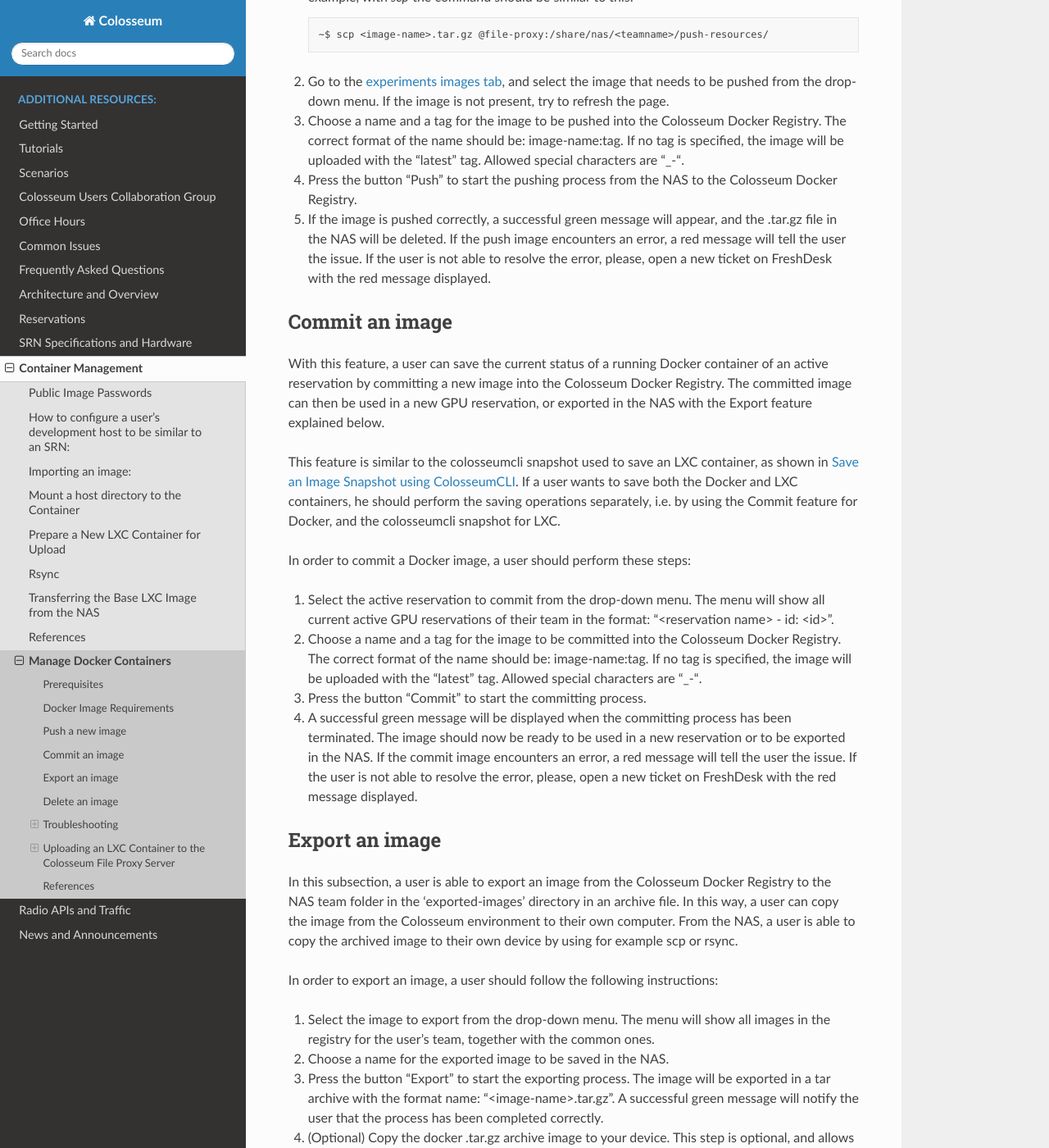
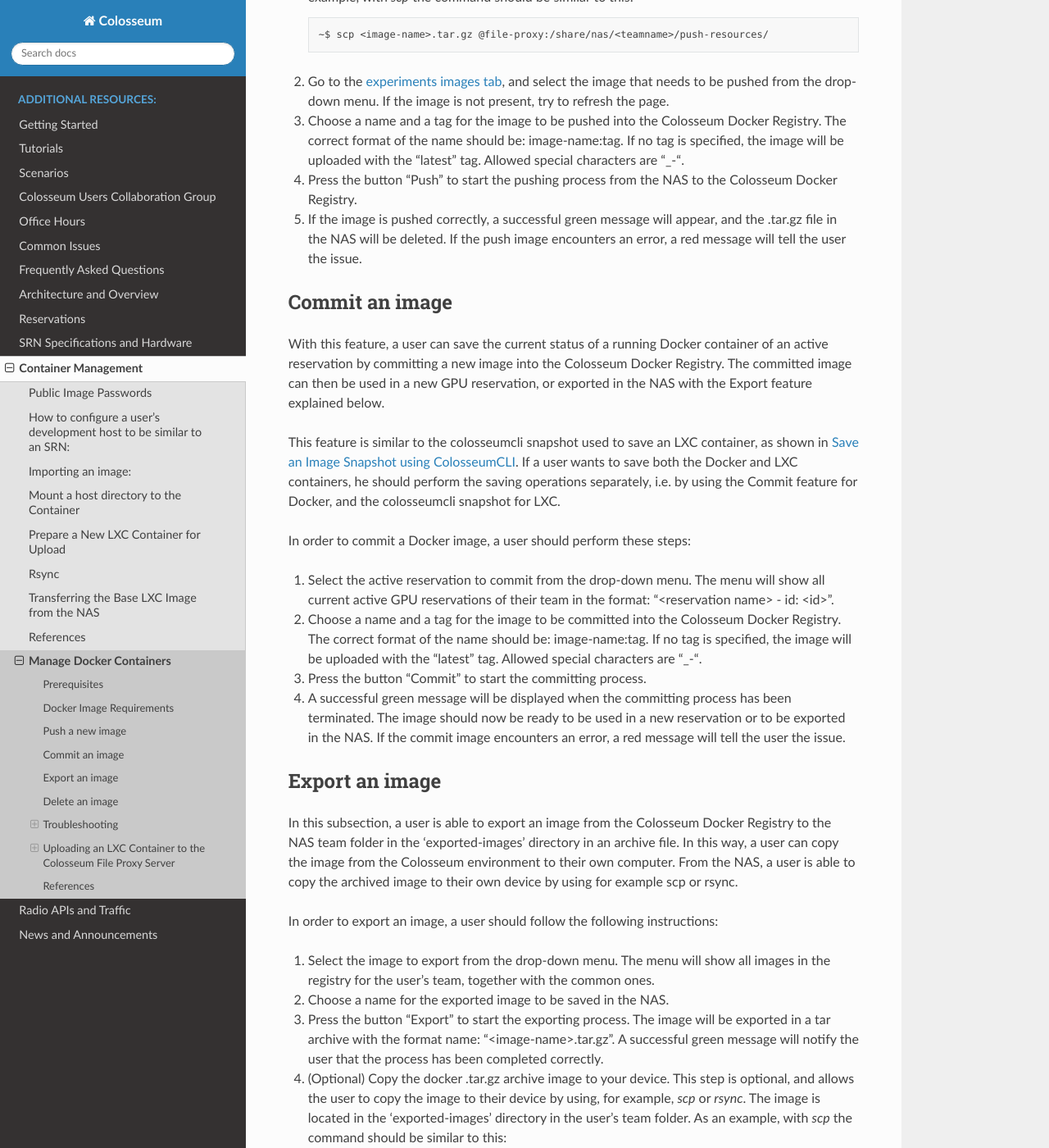
Before and after one commit to colosseum-wiot/user-documentation, a Sphinx documentation site: the page built from docs/source/container_mgmt/manage_docker_containers.rst, in a window 1280 px wide and 1400 px high, scrolled down 1428 px. Shown: the whole window at 82% size. Built offline with Sphinx 7.4.7 and the Read the Docs theme 3.1.0, drawn with Linux system fonts in a browser that asks for light colours; pages that are not in the unit, such as notebooks, are missing from menus.

Commit message:
Removed references to Freshdesk

```diff
--- a/docs/source/container_mgmt/manage_docker_containers.rst
+++ b/docs/source/container_mgmt/manage_docker_containers.rst
@@ -48,7 +48,7 @@
 
 4. Press the button "Push" to start the pushing process from the NAS to the Colosseum Docker Registry.
 
-5. If the image is pushed correctly, a successful green message will appear, and the .tar.gz file in the NAS will be deleted. If the push image encounters an error, a red message will tell the user the issue. If the user is not able to resolve the error, please, open a new ticket on FreshDesk with the red message displayed.
+5. If the image is pushed correctly, a successful green message will appear, and the .tar.gz file in the NAS will be deleted. If the push image encounters an error, a red message will tell the user the issue.
 
 Commit an image
 -------------
@@ -65,7 +65,7 @@
 
 3. Press the button "Commit" to start the committing process.
 
-4. A successful green message will be displayed when the committing process has been terminated. The image should now be ready to be used in a new reservation or to be exported in the NAS. If the commit image encounters an error, a red message will tell the user the issue. If the user is not able to resolve the error, please, open a new ticket on FreshDesk with the red message displayed.
+4. A successful green message will be displayed when the committing process has been terminated. The image should now be ready to be used in a new reservation or to be exported in the NAS. If the commit image encounters an error, a red message will tell the user the issue.
 
 Export an image
 -------------
--- a/docs/source/faq/office_hours.rst
+++ b/docs/source/faq/office_hours.rst
@@ -12,6 +12,6 @@
 Prerequisites for Office Hours
 ----------------------------
 
-Please note that new users are expected to first complete the :doc:`Colosseum Tutorials </tutorials/index>` and run their first basic experiment before asking for an office hour meeting if they only have questions on setting up their environment and running an experiment. Questions that are generally covered in the tutorials and Freshdesk articles will not be considered for office-hours meetings, and the users will be pointed to specific documentations that covers their question. If a question still persists, please explain the issue with sufficient details in your meeting request.
+Please note that new users are expected to first complete the :doc:`Colosseum Tutorials </tutorials/index>` and run their first basic experiment before asking for an office hour meeting if they only have questions on setting up their environment and running an experiment. Questions that are generally covered in the tutorials and knowledge base articles will not be considered for office-hours meetings, and the users will be pointed to specific documentations that covers their question. If a question still persists, please explain the issue with sufficient details in your meeting request.
 
-**Reminder:** Users are encouraged to ask their general research related questions by posting them in the `Colosseum Users Google Group <https://groups.google.com/g/colosseum-users>`_ where your peer experimenters as well as Colosseum technical support team can help you find the answer. Please note that Colosseum Office Hours as well as FreshDesk tickets, are resources that are designed and dedicated for the administrative questions/issues that users may face, examples are: setting up team accounts, reporting general technical issues with functionality of hardware and/or Colosseum website, etc.
+**Reminder:** Users are encouraged to ask their general research related questions by posting them in the `Colosseum Users Google Group <https://groups.google.com/g/colosseum-users>`_ where your peer experimenters as well as Colosseum technical support team can help you find the answer. Please note that Colosseum Office Hours are designed and dedicated for the administrative questions/issues that users may face, examples are: setting up team accounts, reporting general technical issues with functionality of hardware and/or Colosseum website, etc.
--- a/docs/source/faq/users_collaboration_group.rst
+++ b/docs/source/faq/users_collaboration_group.rst
@@ -4,7 +4,7 @@
 The Colosseum Users Group is a public collaboration forum for Colosseum users to share questions related to the use of reservation portal, containers, scripts, etc, as well as to share the development of new open-source toolchains, codes, and emulation models with their counterparts. Every Colosseum account holder can ask to join the Colosseum Users Group: https://groups.google.com/g/colosseum-users
 
 .. note::
-    Users should use the same email address as registered in their Freshdesk account to request to join the Google Group, otherwise your request will be rejected.
+    Users should use the same email address as registered in their Colosseum account to request to join the Google Group, otherwise your request will be rejected.
 
 The technical documentations, users FAQs and tutorials are available on this Colosseum knowledge base, which should be your first reference. Please "search" and "consult" the Colosseum knowledge base articles before you post a new conversation in the Users Group. If you cannot find the answer to your question in Colosseum knowledge base, first "search" the posts in Colosseum Users Group since your question might have been already asked and answered by other users. If no answer comes up, please create a new conversation and post your question by following the guidelines below.
 
--- a/docs/source/reservations/blueprints.rst
+++ b/docs/source/reservations/blueprints.rst
@@ -22,7 +22,7 @@
 4. Press the "Launch Blueprint" button (see arrow number 4) to be redirected to the "Create New Reservation" page, with the number of SRNs and corresponding images pre-filled based on the chosen blueprint.
 
 .. note::
-   Currently, users are not able to create new blueprints. If you believe that adding a new blueprint could be beneficial, please open a ticket on FreshDesk.
+   Currently, users are not able to create new blueprints.
 
 .. figure:: /_static/resources/user_guide/wiki/blueprints/blueprints_page.png
    :width: 600px
```
Also changed, not shown: docs/source/container_mgmt/transferring_base_lxc_image.rst (+4 -4 lines), docs/source/getting_started/file_upload_scp_rsync.rst (+6 -6 lines).
